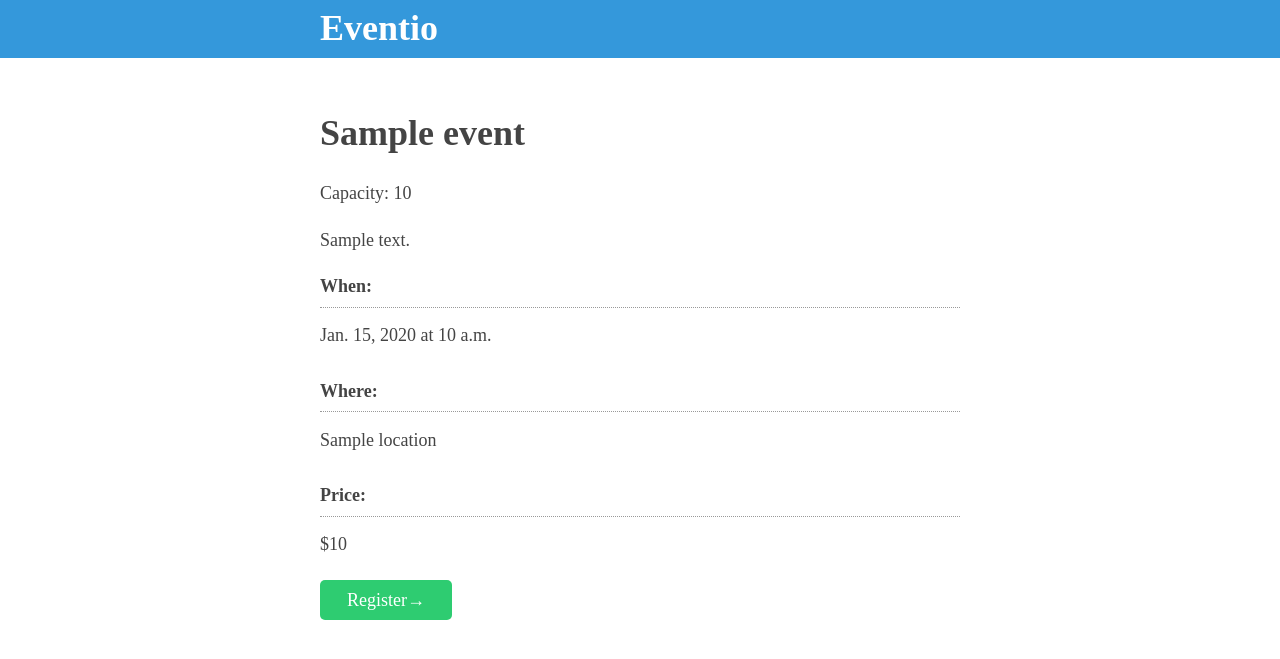
After one commit to rnevius/eventio, a Django app: template templates/event_detail.html in a window 1280 px wide. The commit adds this page. Shown: the top 659 px of the page. Run offline with Django 3.2, Linux system fonts and the light colour scheme; the template is opened without the code that fills it: most values are stand-ins (such as "Sample title", 1, 10 or a date in 2020).

Commit message:
Refactor templates. Add base styles.

```diff
--- /dev/null
+++ b/assets/css/app.css
@@ -0,0 +1,92 @@
+/* Global */
+body {
+    color: #444;
+    font-size: 18px;
+    line-height: 1.6;
+    margin: 0;
+    padding: 0;
+}
+
+/* Buttons */
+.button {
+    background-color: #2ecc71;
+    border-radius: 5px;
+    color: white;
+    padding: 0.55em 1.5em;
+    text-decoration: none;
+}
+.button:hover {
+    background-color: #27ae60;
+}
+
+/* Grid */
+.container {
+    box-sizing: border-box;
+    margin: 0 auto;
+    max-width: 680px;
+    padding: 0 20px;
+    position: relative;
+    width: 100%;
+}
+
+// .column {
+//     box-sizing: border-box;
+//     float: left;
+//     margin-left: 4%;
+//     width: 100%;
+// }
+
+// .column:first-child {
+//     margin-left: 0;
+// }
+
+// .one-half.column {
+//     width: 48%;
+// }
+
+// .one-third.column {
+//     width: 30.6666666667%;
+// }
+// .two-thirds.column {
+//     width: 65.3333333333%;
+// }
+
+// .one-fourth.column {
+//     width: 22%;
+// }
+// .three-fourths.column {
+//     width: 74%;
+// }
+
+
+/* Navigation */
+nav {
+    background-color: #3498db;
+    margin-bottom: 3em;
+}
+nav .title {
+    color: white;  /* #fff */
+    font-size: 2em;
+    font-weight: bold;
+    text-decoration: none;
+}
+
+
+/* Typography */
+h1,
+h2,
+h3 {
+    line-height: 1.2;
+}
+
+dd {
+    margin-bottom: 1.5em;
+    margin-left: 0;
+}
+
+dt {
+    border-bottom: 1px dotted #999;
+    font-weight: bold;
+    margin-bottom: 0.75em;
+    padding-bottom: 0.3em;
+}
--- a/eventio/settings.py
+++ b/eventio/settings.py
@@ -118,4 +118,7 @@ USE_TZ = True
 # Static files (CSS, JavaScript, Images)
 # https://docs.djangoproject.com/en/1.10/howto/static-files/
 
-STATIC_URL = '/static/'
+STATIC_URL = '/assets/'
+STATICFILES_DIRS = [
+    os.path.join(BASE_DIR, 'assets'),
+]
--- a/eventio/urls.py
+++ b/eventio/urls.py
@@ -15,9 +15,10 @@ Including another URLconf
 """
 from django.conf.urls import url
 from django.contrib import admin
-from events.views import index
+from events.views import index, event_detail
 
 urlpatterns = [
     url(r'^admin/', admin.site.urls),
     url(r'^$', index, name='home'),
+    url(r'^event/(?P<pk>\d+)/$', event_detail, name='event'),
 ]
--- /dev/null
+++ b/templates/_partials/base.html
@@ -0,0 +1,19 @@
+<!DOCTYPE html>{% load staticfiles %}
+<head>
+    <meta charset="utf-8">
+    <meta name="viewport" content="width=device-width, initial-scale=1">
+
+    <title>Eventio</title>
+
+    <link rel="stylesheet" href="{% static 'css/app.css' %}">
+</head>
+<body>
+    <nav>
+        <div class="container">
+            <a class="title" href="/">Eventio</a>
+        </div>
+    </nav>
+    <div class="container">
+        {% block content %}{% endblock %}
+    </div>
+</body>
--- /dev/null
+++ b/templates/event_detail.html
@@ -0,0 +1,31 @@
+{% extends '_partials/base.html' %}{% load staticfiles %}
+
+{% block content %}
+
+    <h1>{{ event.name }}</h1>
+    <p>
+        {% if event.capacity %}
+            Capacity: {{ event.capacity }}
+        {% endif %}
+    </p>
+    <p>
+        {{ event.description }}
+    </p>
+    <dl>
+        <dt>When:</dt>
+        <dd>{{ event.start_time|date }} at {{ event.start_time|time }}</dd>
+        <dt>Where: </dt>
+        <dd>{{ event.location }}</dd>
+        <dt>Price:</dt>
+        <dd>
+            {% if event.price %}
+                ${{ event.price }}
+            {% else %}
+                FREE
+            {% endif %}
+        </dd>
+    </dl>
+
+    <a href="" class="button">Register&rarr;</a>
+
+{% endblock content %}
```
Also changed, not shown: events/views.py (+5 -2 lines), templates/index.html (+9 -30 lines), db.sqlite3.
